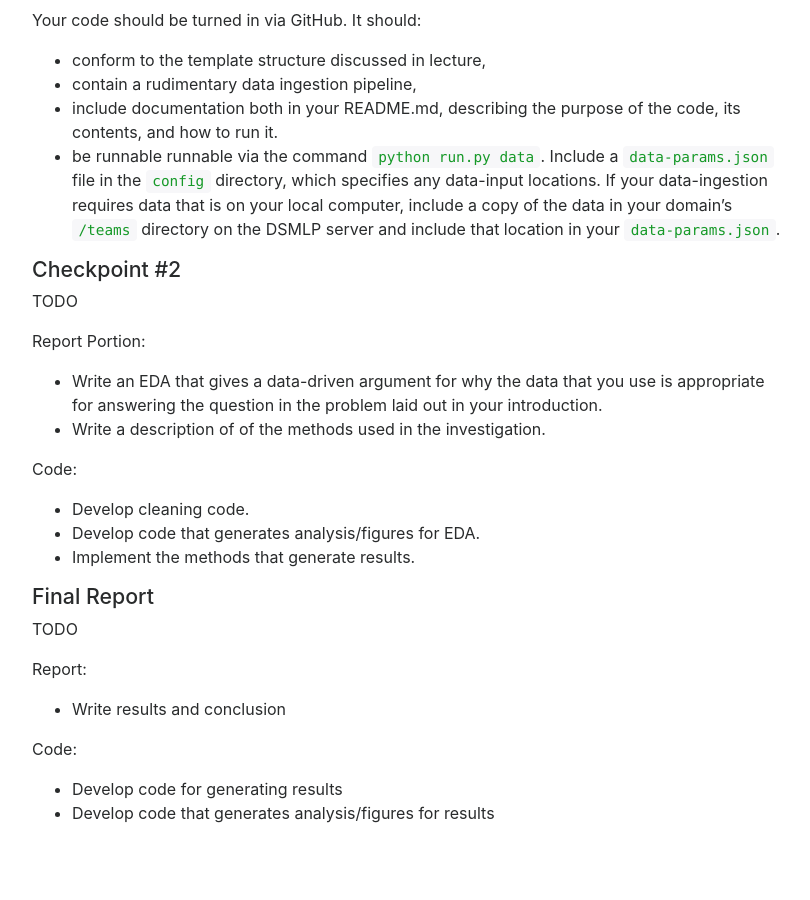
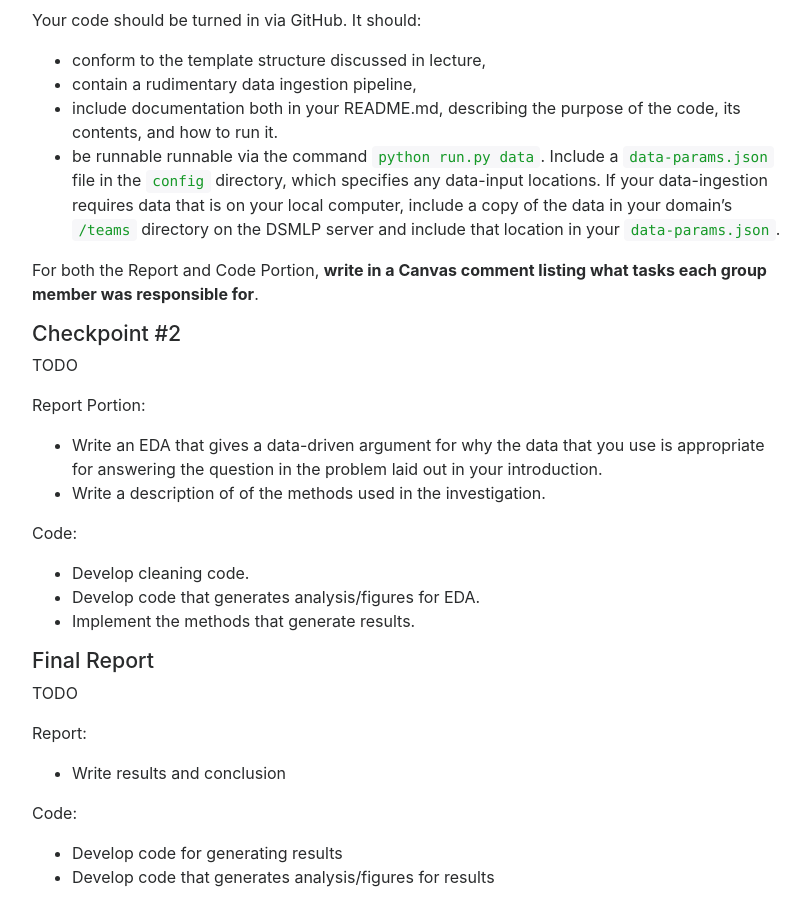
Before and after one commit to DSC-Capstone/dsc-capstone.github.io, a Jekyll site: the page built from assignments/quarter-1-replication.md, in a window 1280 px wide and 900 px high, scrolled down 2466 px. Shown: the whole window, without its empty margins (233-1043 px from the left). Built offline with Jekyll 4.4.1, drawn with Linux system fonts in a browser that asks for light colours; nearby versions of some CDN libraries.

Commit message:
replication hw: enuerate tasks on turn in

```diff
--- a/assignments/quarter-1-replication.md
+++ b/assignments/quarter-1-replication.md
@@ -115,6 +115,8 @@ Your code should be turned in via GitHub. It should:
   domain's `/teams` directory on the DSMLP server and include that
   location in your `data-params.json`.
 
+For both the Report and Code Portion, **write in a Canvas comment
+listing what tasks each group member was responsible for**.
 
 ### Checkpoint #2
 
```
